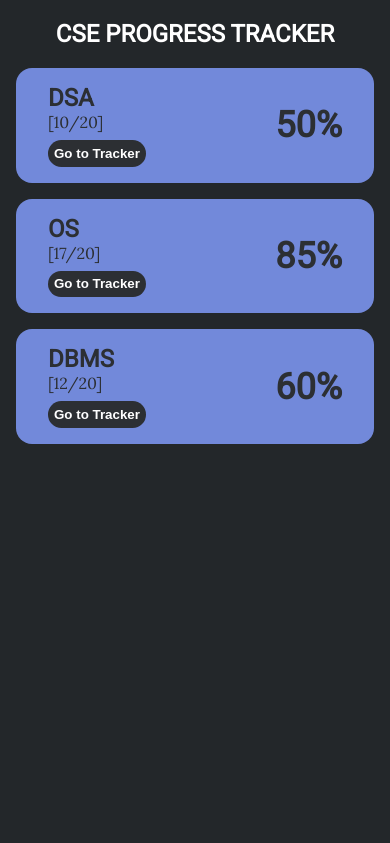
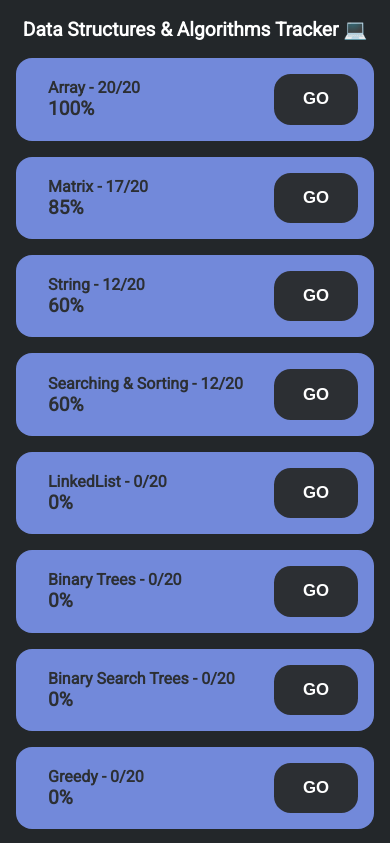
Before and after one commit to Saurja/Course-Progress-Tracker, a React (Create React App) app: page / in a window 390 px wide. Shown: the top 843 px of the page. Built offline with nearby package versions, Linux system fonts and the light colour scheme.

Commit message:
Phase 1 Done

```diff
--- a/src/App.js
+++ b/src/App.js
@@ -5,7 +5,7 @@ import "./styles/app.scss";
 function App() {
     return (
         <div className="App">
-            <h1>CSE PROGRESS TRACKER</h1>
+            <h1>Data Structures & Algorithms Tracker 💻</h1>
             <Courses />
         </div>
     );
--- a/src/components/Course.js
+++ b/src/components/Course.js
@@ -6,16 +6,18 @@ const Course = ({ courses }) => {
             {courses.map((course) => (
                 <div className="course" key={course.id}>
                     <div className="left">
-                        <h2>{course.title}</h2>
-                        <p>
-                            [{course.completed}/{course.total}]
-                        </p>
-                        <a href="/course">
-                            <button>Go to Tracker</button>
-                        </a>
+                        <h2>
+                            <strong>
+                                {course.title} - {course.completed}/
+                                {course.total}
+                            </strong>
+                        </h2>
+                        <h1>{(course.completed / course.total) * 100}%</h1>
                     </div>
                     <div className="right">
-                        <h1>{(course.completed / course.total) * 100}%</h1>
+                        <a href="/course">
+                            <button>GO</button>
+                        </a>
                     </div>
                 </div>
             ))}
--- a/src/containers/MainCourse.js
+++ b/src/containers/MainCourse.js
@@ -5,10 +5,23 @@ import { useState } from "react";
 import "../styles/courses/mainCourse.scss";
 
 const Courses = () => {
+    // eslint-disable-next-line
     let [courses, setCourses] = useState([
-        { id: 1, title: "DSA", completed: 10, total: 20 },
-        { id: 2, title: "OS", completed: 17, total: 20 },
-        { id: 3, title: "DBMS", completed: 12, total: 20 },
+        { id: 1, title: "Array", completed: 20, total: 20 },
+        { id: 2, title: "Matrix", completed: 17, total: 20 },
+        { id: 3, title: "String", completed: 12, total: 20 },
+        { id: 4, title: "Searching & Sorting", completed: 12, total: 20 },
+        { id: 5, title: "LinkedList", completed: 0, total: 20 },
+        { id: 6, title: "Binary Trees", completed: 0, total: 20 },
+        { id: 7, title: "Binary Search Trees", completed: 0, total: 20 },
+        { id: 8, title: "Greedy", completed: 0, total: 20 },
+        { id: 9, title: "BackTracking", completed: 0, total: 20 },
+        { id: 10, title: "Stacks & Queues", completed: 0, total: 20 },
+        { id: 11, title: "Heap", completed: 0, total: 20 },
+        { id: 12, title: "Graph", completed: 0, total: 20 },
+        { id: 13, title: "Trie", completed: 0, total: 20 },
+        { id: 14, title: "Dynamic Programming", completed: 0, total: 20 },
+        { id: 15, title: "Bit Manipulation", completed: 0, total: 20 },
     ]);
 
     return (
--- a/src/styles/app.scss
+++ b/src/styles/app.scss
@@ -1,14 +1,10 @@
-@import url("https://fonts.googleapis.com/css2?family=Lora&family=Roboto&display=swap");
-
+@import url("https://fonts.googleapis.com/css2?family=Alegreya+Sans+SC&family=Roboto&display=swap");
 html,
 body {
+    font-family: "Alegreya Sans SC", sans-serif;
     font-family: "Roboto", sans-serif;
     background-color: #23272a;
     color: #ffffff;
-
-    p {
-        font-family: "Lora", serif;
-    }
 }
 
 .App {
@@ -19,7 +15,6 @@ body {
 
 @media (max-width: 1000px) {
     h1 {
-        font-size: 1.5em;
         font-weight: 900;
         margin: 0.5em;
         text-align: center;
@@ -33,3 +28,9 @@ body {
         grid-template-columns: 1fr;
     }
 }
+
+@media (max-width: 700px) {
+    h1 {
+        font-size: 1.2em;
+    }
+}
--- a/src/styles/courses/courses.scss
+++ b/src/styles/courses/courses.scss
@@ -3,7 +3,7 @@
     justify-content: space-between;
     align-items: center;
 
-    padding: 1em 2em;
+    padding: 1em 1em 1em 2em;
     border-radius: 1em;
 
     background-color: #7289da;
@@ -15,8 +15,8 @@
 
     h2 {
         margin: 0px;
-        font-size: 2rem;
         font-weight: 900;
+        font-size: 0.85rem;
     }
 
     p {
@@ -25,36 +25,62 @@
     }
 
     a {
+        margin-top: 0px;
         button {
-            height: 2em;
+            height: 3em;
+            width: 4em;
             border: none;
             border-radius: 1em;
-
+            font-size: 0.7em;
             font-weight: 900;
 
             background-color: #2c2f33;
             color: #ffffff;
+            outline: none;
 
             transition: all 0.5s;
         }
         button:hover {
-            background-color: #99aab5;
+            background-color: #5d71b9;
             color: #2c2f33;
             transition: all 0.5s;
+        }
+    }
+
+    .left {
+        & > * {
+            text-align: left;
         }
     }
 
     .right {
         padding: 0em;
         font-size: 1.5rem;
+        padding-left: 1em;
     }
 }
 
 @media (max-width: 700px) {
     .course {
         margin: 0.5em;
+
+        h1 {
+            font-size: 1.2em;
+        }
         h2 {
-            font-size: 1.5em;
+            font-size: 1em;
+        }
+        p {
+            font-size: 0.8em;
+            font-weight: 900;
+        }
+
+        a {
+            button {
+                height: 3em;
+                width: 5em;
+                font-size: 0.7em;
+            }
         }
     }
 }
```
